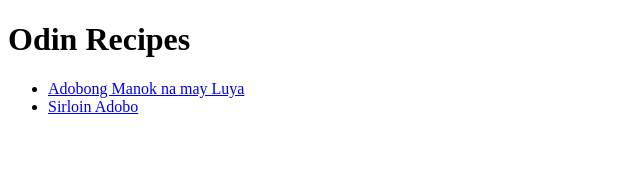
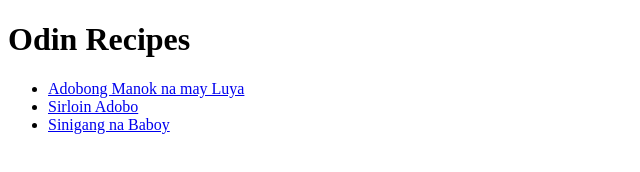
Before and after one commit to daplag10/odin-recipes, a plain HTML site: page index.html in a window 1280 px wide. Shown: the whole page, without its empty margins (0-640 px from the left). Drawn offline with Linux system fonts and the light colour scheme.

Commit message:
add new recipe sinigang na baboy

```diff
--- a/index.html
+++ b/index.html
@@ -10,6 +10,7 @@
      <ul>
     <li><a href="recipes/adobongmanok.html">Adobong Manok na may Luya</a></li>
     <li><a href="recipes/sirloinadobo.html">Sirloin Adobo</a></li>
+    <li><a href="recipes/sinigang.html">Sinigang na Baboy</a></li>
   </ul>
 
   </body>
```
